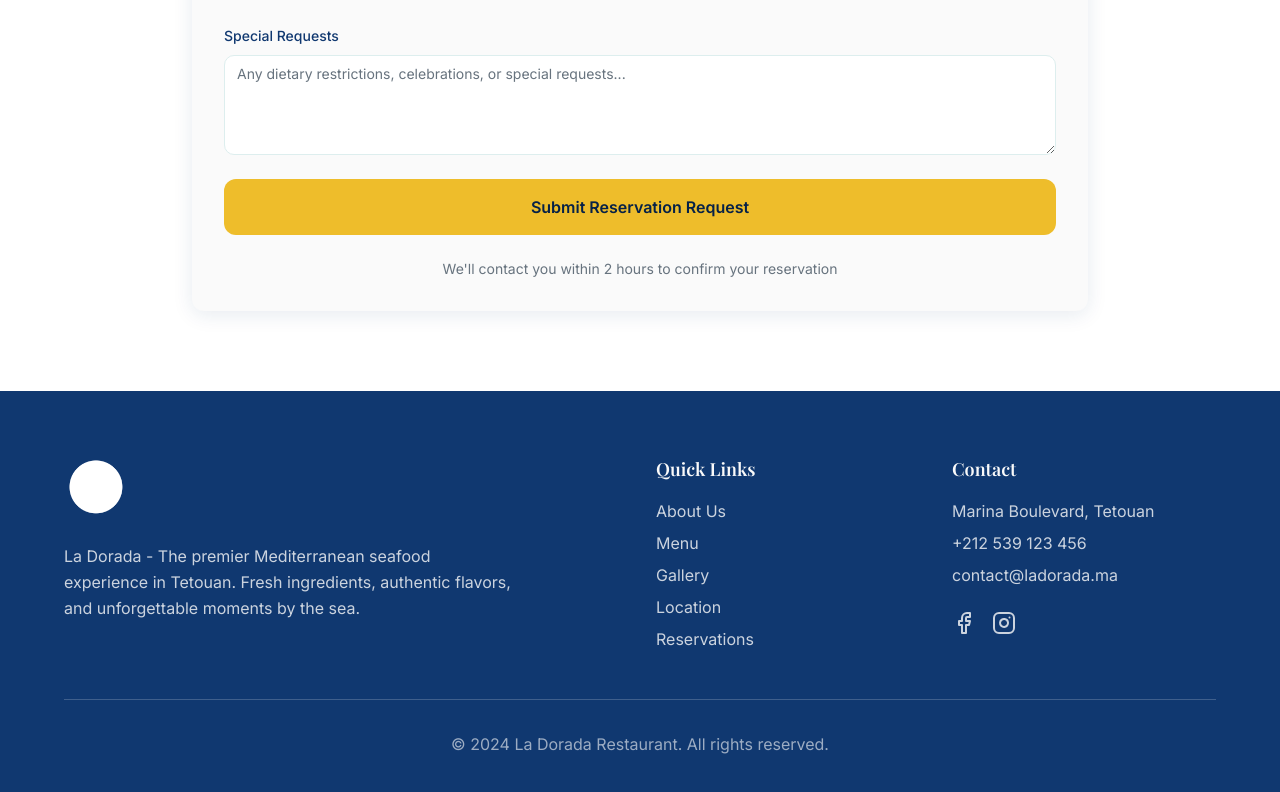
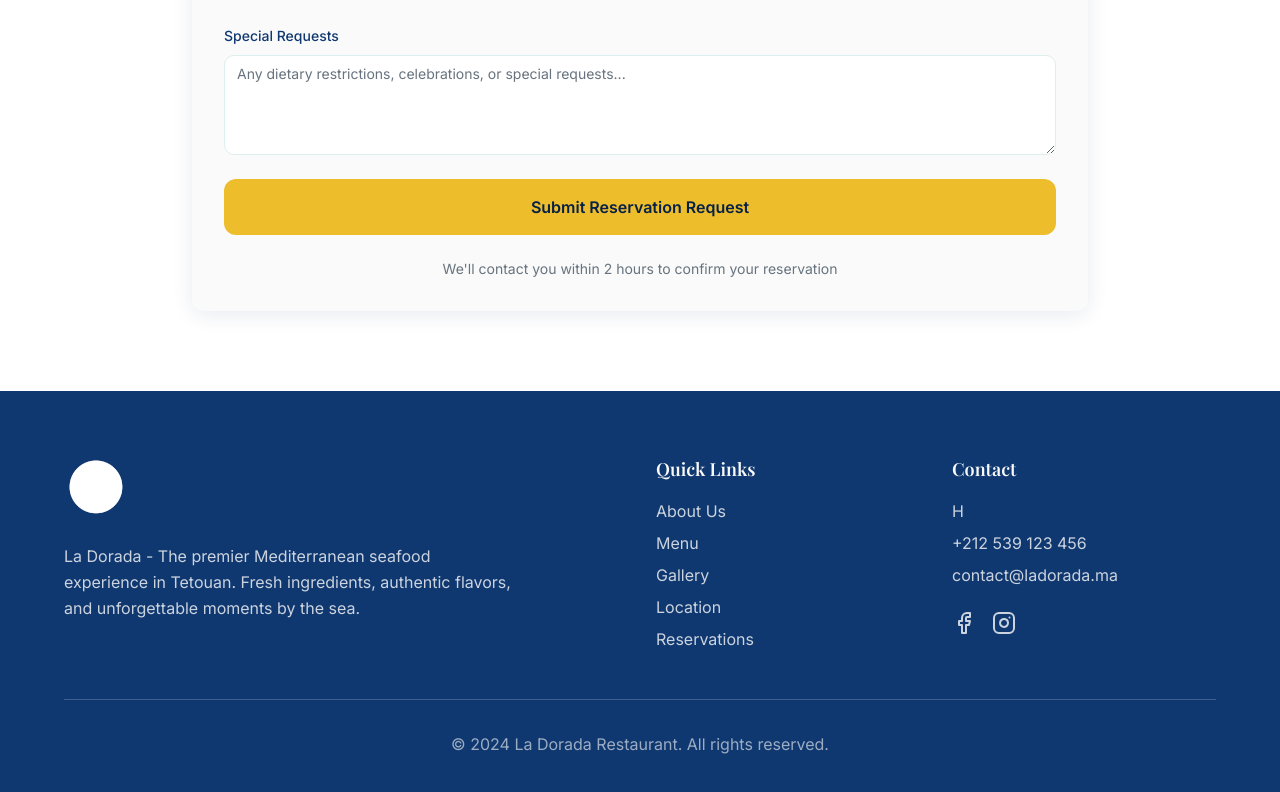
Before and after one commit to AymaneAmghar/ladorada, a React (Vite) app: page / in a window 1280 px wide. Shown: the part 5035-5827 px from the top of the page. Built offline with nearby package versions, Linux system fonts and the light colour scheme.

Commit message:
Visual edit in Lovable
Edited UI in Lovable

```diff
--- a/src/pages/Index.tsx
+++ b/src/pages/Index.tsx
@@ -336,7 +336,7 @@ const Index = () => {
               <div>
                 <h3 className="font-serif font-semibold text-lg mb-4">Contact</h3>
                 <div className="space-y-2 text-pearl-white/80">
-                  <p>Marina Boulevard, Tetouan</p>
+                  <p>H</p>
                   <p>+212 539 123 456</p>
                   <p>contact@ladorada.ma</p>
                 </div>
```
